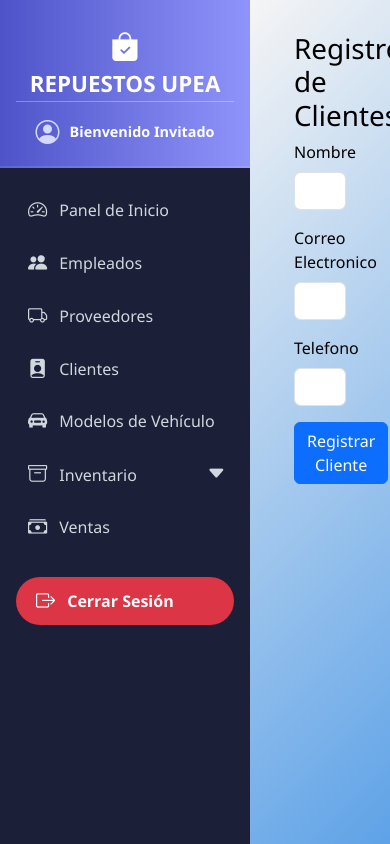
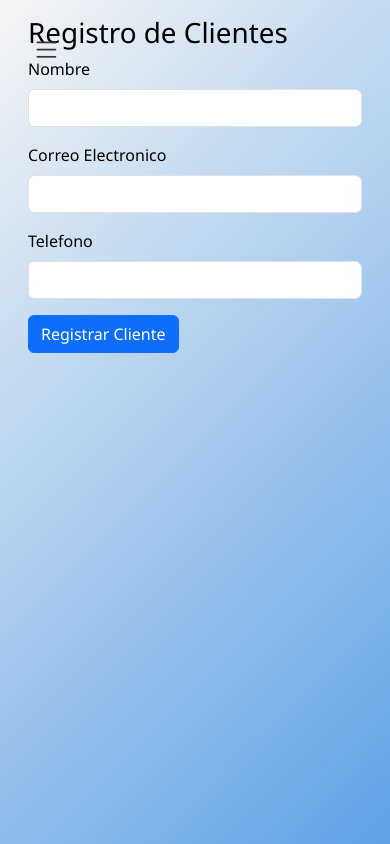
Before and after one commit to LuisRonaldo117/PROYECTO_EMERGENTES_II, a Flask app: page /clientes/create in a window 390 px wide; the page is wider, and only the part inside the window is pictured. Run offline with Flask 3, Linux system fonts and the light colour scheme.

Commit message:
para movil

```diff
--- a/templates/base.html
+++ b/templates/base.html
@@ -26,6 +26,9 @@
         background-color: #1b1f38;
         display: flex;
         flex-direction: column;
+        z-index: 1050;
+        transform: translateX(0);
+        transition: transform 0.3s ease-in-out;
       }
 
       .sidebar-header {
@@ -103,6 +106,7 @@
         background: linear-gradient(135deg, #f5f5f5, #5ea2e7);
         min-height: 100vh;
         color: #000000;
+        transition: margin-left 0.3s ease-in-out;
       }
 
       .btn-toggle-nav .nav-link {
@@ -120,11 +124,43 @@
         background-color: #4e54c8;
         color: white;
       }
+
+      /* Responsive: ocultar sidebar en móvil */
+      @media (max-width: 767.98px) {
+        .sidebar {
+          transform: translateX(-100%);
+          position: fixed;
+        }
+        .sidebar.show {
+          transform: translateX(0);
+        }
+        .main-content {
+          margin-left: 0;
+          padding: 1rem;
+        }
+        .sidebar-toggle {
+          display: inline-block;
+          background: none;
+          border: none;
+          font-size: 1.8rem;
+          margin: 1rem;
+          color: #333;
+          position: fixed;
+          top: 10px;
+          left: 10px;
+          z-index: 1100;
+        }
+      }
     </style>
 
     {% block styles %}{% endblock %}
   </head>
   <body>
+    <!-- Botón hamburguesa para móvil -->
+    <button class="sidebar-toggle d-md-none" onclick="toggleSidebar()">
+      <i class="bi bi-list"></i>
+    </button>
+
     <nav class="sidebar">
       <div class="sidebar-header">
         <i class="bi bi-bag-check-fill logo-icon"></i>
@@ -201,7 +237,6 @@
             <i class="bi bi-box-arrow-right"></i> Cerrar Sesión
           </a>
         </li>
-
       </ul>
     </nav>
 
@@ -227,6 +262,12 @@
       </div>
     </div>
 
+    <script>
+      function toggleSidebar() {
+        document.querySelector('.sidebar').classList.toggle('show');
+      }
+    </script>
+
     <!-- Bootstrap JS Bundle -->
     <script src="https://cdn.jsdelivr.net/npm/bootstrap@5.3.6/dist/js/bootstrap.bundle.min.js" crossorigin="anonymous"></script>
     {% block scripts %}{% endblock %}
```
Lines whose indentation alone changed are shown as unchanged.
